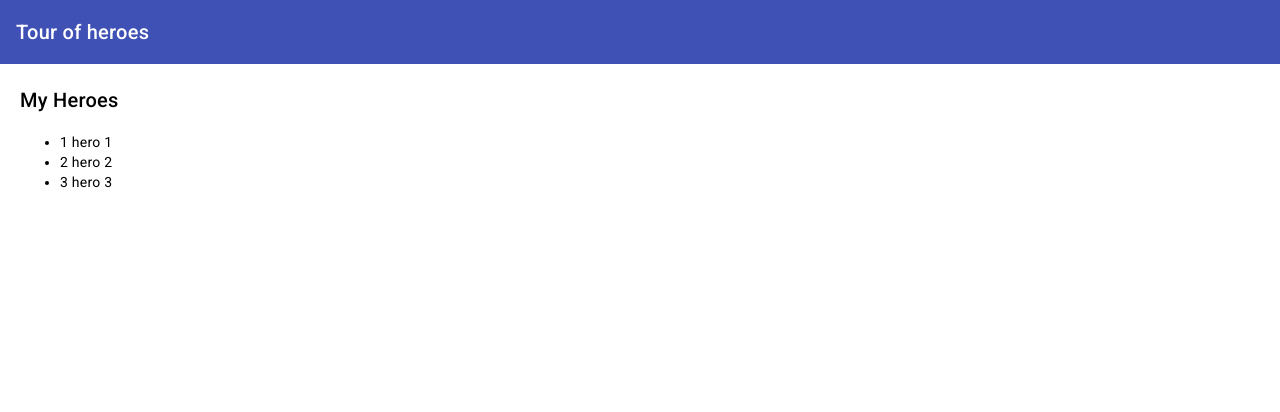
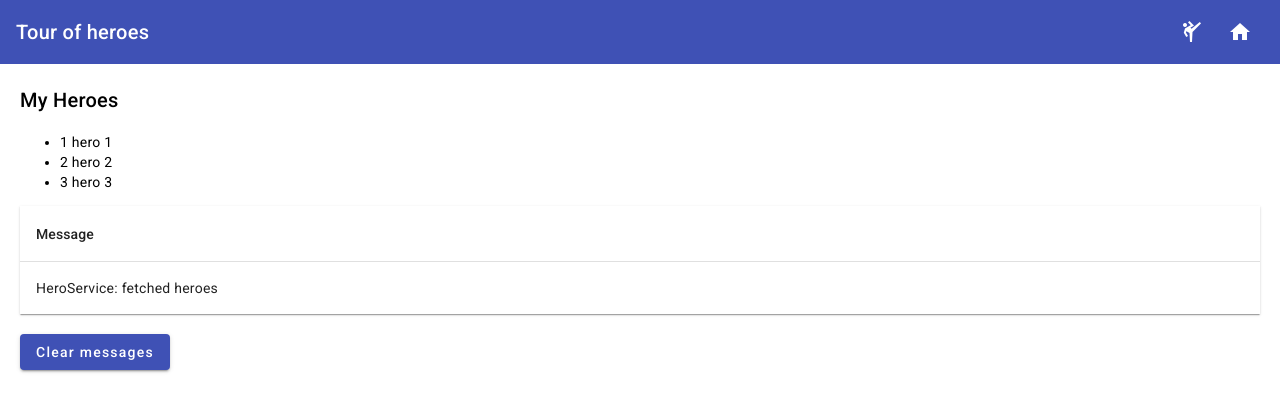
Before and after one commit to julioantonini/tour-of-heroes, an Angular app: page /heroes in a window 1280 px wide. Shown: the top 412 px of the page. Built offline with nearby package versions, Linux system fonts and the light colour scheme.

Commit message:
feat: add toolbar icons and orutes

```diff
--- /dev/null
+++ b/src/app/app-routing.module.ts
@@ -0,0 +1,12 @@
+import { NgModule } from '@angular/core';
+import { RouterModule, Routes } from '@angular/router';
+
+import { HeroesComponent } from './heroes/heroes.component';
+
+const routes: Routes = [{ path: 'heroes', component: HeroesComponent }];
+
+@NgModule({
+  imports: [RouterModule.forRoot(routes)],
+  exports: [RouterModule],
+})
+export class AppRoutingModule {}
--- a/src/app/app.component.html
+++ b/src/app/app.component.html
@@ -1,9 +1,28 @@
 <p>
   <mat-toolbar color="primary">
     <span>{{ title }}</span>
+    <span class="example-spacer"></span>
+    <button
+      mat-icon-button
+      aria-label="Heroes list"
+      matTooltip="Heroes list"
+      routerLink="/heroes"
+    >
+      <mat-icon>sports_martial_arts</mat-icon>
+    </button>
+
+    <button
+      mat-icon-button
+      aria-label="Heroes list"
+      matTooltip="Home"
+      routerLink="/"
+    >
+      <mat-icon>home</mat-icon>
+    </button>
   </mat-toolbar>
 </p>
 
 <div class="content">
-  <app-heroes></app-heroes>
+  <router-outlet></router-outlet>
+  <app-messages></app-messages>
 </div>
--- a/src/app/app.component.scss
+++ b/src/app/app.component.scss
@@ -1,3 +1,7 @@
 .content {
   margin: 20px;
 }
+
+.example-spacer {
+  flex: 1 1 auto;
+}
--- /dev/null
+++ b/src/app/hero.service.ts
@@ -0,0 +1,19 @@
+import { Injectable } from '@angular/core';
+import { Observable, of } from 'rxjs';
+
+import { Hero } from './hero.model';
+import { MessageService } from './message.service';
+import { HEROES } from './mock-heroes';
+
+@Injectable({
+  providedIn: 'root',
+})
+export class HeroService {
+  constructor(private messageService: MessageService) {}
+
+  getHeroes(): Observable<Hero[]> {
+    const heroes = of(HEROES);
+    this.messageService.add('HeroService: fetched heroes');
+    return heroes;
+  }
+}
--- a/src/app/heroes/heroes.component.ts
+++ b/src/app/heroes/heroes.component.ts
@@ -1,18 +1,33 @@
-import { Component } from '@angular/core';
+import { Component, OnInit } from '@angular/core';
 
 import { Hero } from '../hero.model';
-import { HEROES } from '../mock-heroes';
+import { HeroService } from '../hero.service';
+import { MessageService } from '../message.service';
 
 @Component({
   selector: 'app-heroes',
   templateUrl: './heroes.component.html',
   styleUrls: ['./heroes.component.scss'],
 })
-export class HeroesComponent {
-  heroes = HEROES;
+export class HeroesComponent implements OnInit {
+  heroes: Hero[] = [];
   selectedHero?: Hero;
 
+  constructor(
+    private heroService: HeroService,
+    private messageService: MessageService
+  ) {}
+
+  ngOnInit(): void {
+    this.getHeroes();
+  }
+
+  getHeroes(): void {
+    this.heroService.getHeroes().subscribe((heroes) => (this.heroes = heroes));
+  }
+
   onSelect(hero: Hero): void {
+    this.messageService.add(`HeroesComponent: Selected Hero id: ${hero.id}`);
     this.selectedHero = hero;
   }
 }
--- /dev/null
+++ b/src/app/message.service.ts
@@ -0,0 +1,25 @@
+import { Injectable } from '@angular/core';
+
+@Injectable({
+  providedIn: 'root',
+})
+export class MessageService {
+  private messages: TMessage[] = [];
+
+  add(message: string): void {
+    this.messages = [{ message }, ...this.messages];
+  }
+
+  clear(): void {
+    this.messages = [];
+  }
+
+  getMessages(): TMessage[] {
+    console.log(this.messages);
+    return this.messages;
+  }
+}
+
+export type TMessage = {
+  message: string;
+};
--- /dev/null
+++ b/src/app/messages/messages.component.html
@@ -0,0 +1,26 @@
+<table
+  elevation="0"
+  mat-table
+  [dataSource]="messageService.getMessages()"
+  class="mat-elevation-z1"
+>
+  <ng-container matColumnDef="message">
+    <th mat-header-cell *matHeaderCellDef>Message</th>
+    <td mat-cell *matCellDef="let element">{{ element.message }}</td>
+  </ng-container>
+
+  <tr mat-header-row *matHeaderRowDef="displayedColumns"></tr>
+  <tr mat-row *matRowDef="let row; columns: displayedColumns"></tr>
+</table>
+
+<div *ngIf="messageService.getMessages().length">
+  <br />
+  <button
+    mat-raised-button
+    color="primary"
+    (click)="messageService.clear()"
+    class="mat-elevation-z0"
+  >
+    Clear messages
+  </button>
+</div>
--- /dev/null
+++ b/src/app/messages/messages.component.ts
@@ -0,0 +1,14 @@
+import { Component } from '@angular/core';
+
+import { MessageService } from '../message.service';
+
+@Component({
+  selector: 'app-messages',
+  templateUrl: './messages.component.html',
+  styleUrls: ['./messages.component.scss'],
+})
+export class MessagesComponent {
+  public displayedColumns: string[] = ['message'];
+
+  constructor(public messageService: MessageService) {}
+}
```
Also changed, not shown: src/app/app.module.ts (+17 -1 lines), src/app/messages/messages.component.scss (added), 1 other file (tests, documents, lock files or other folders).
